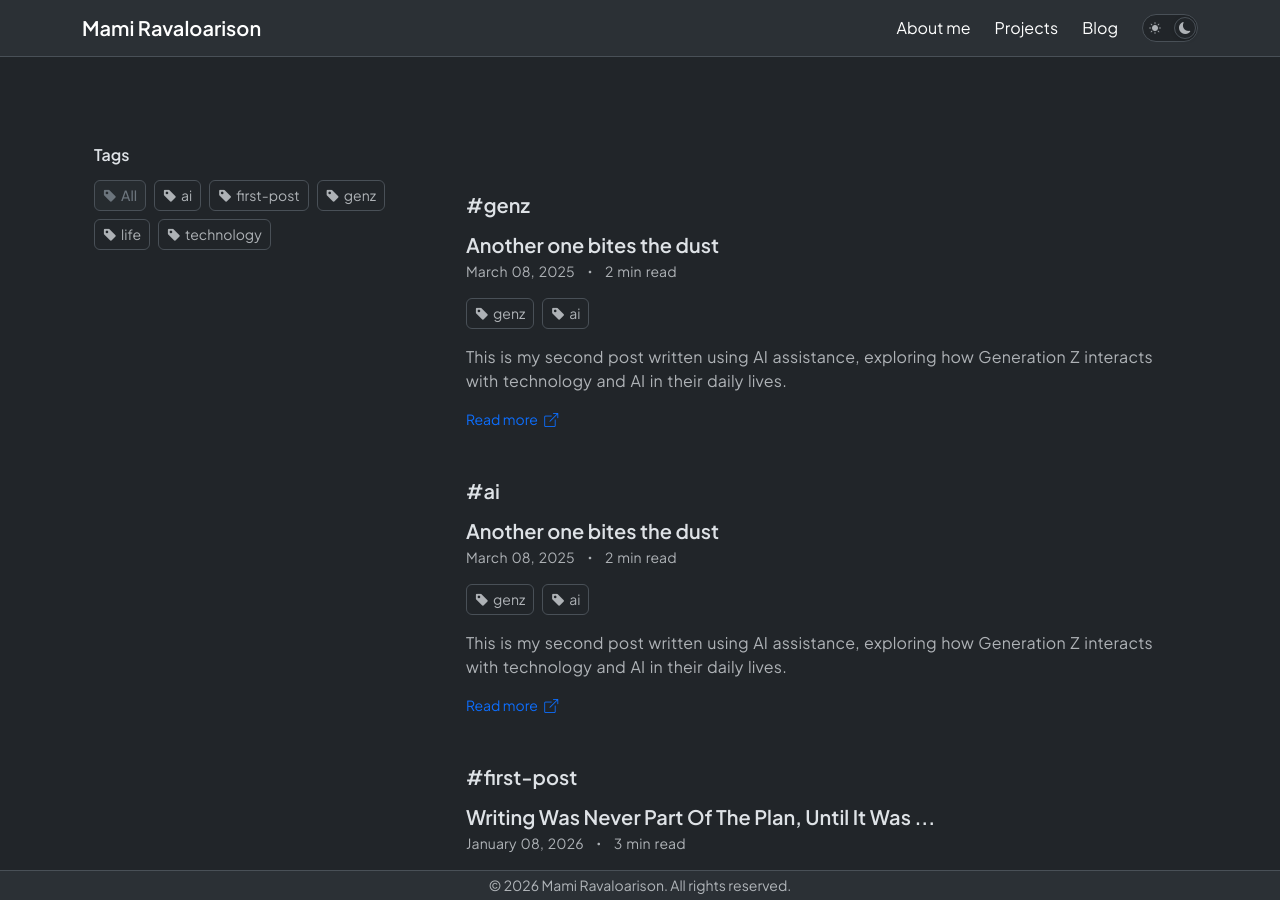
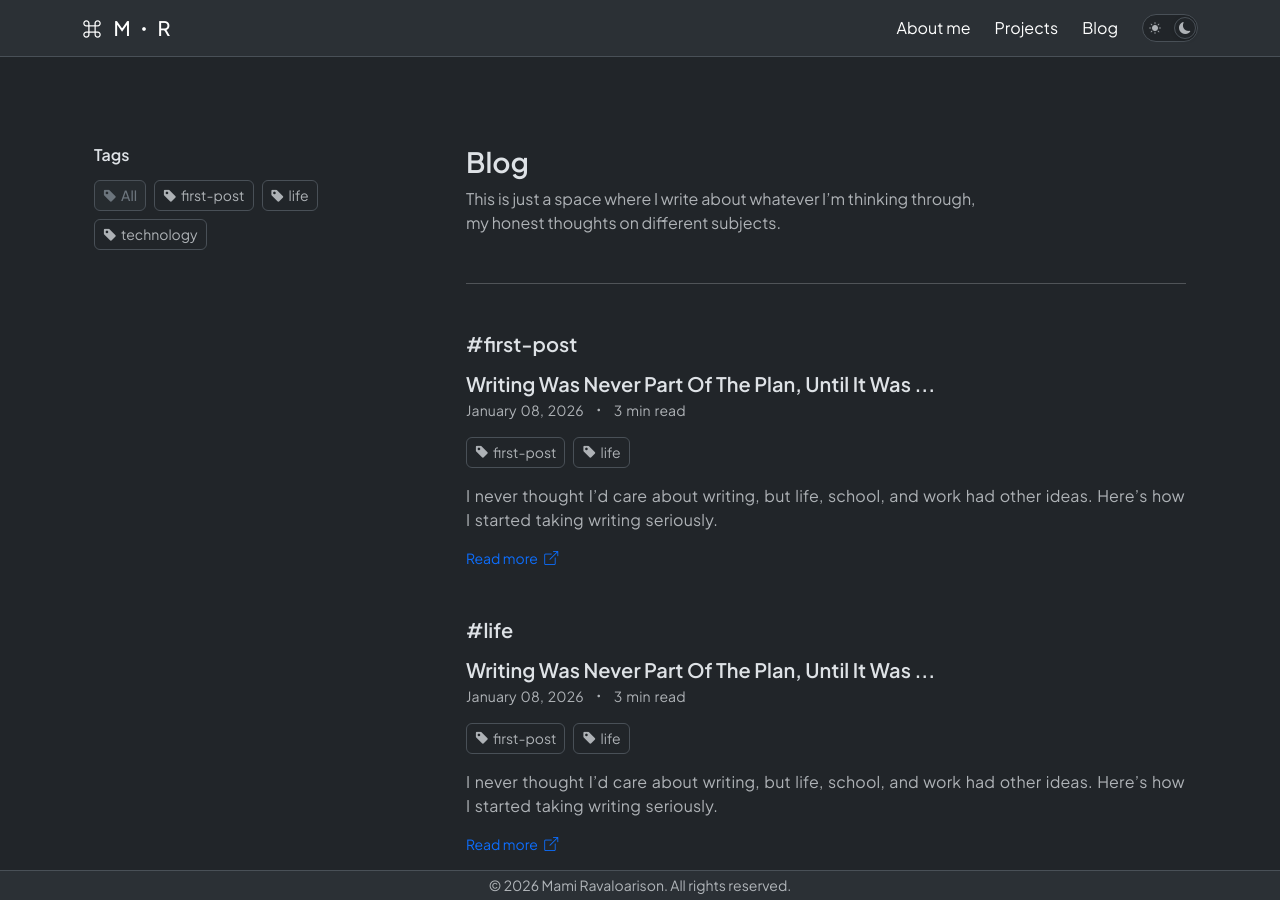
Before and after one commit to mravaloarison/portfolio, a Jekyll site: the page built from tag/index.html, in a window 1280 px wide and 900 px high. Built offline with Jekyll 4.4.1, drawn with Linux system fonts in a browser that asks for light colours.

Commit message:
logo changed + header for blog modified

```diff
--- /dev/null
+++ b/_includes/blog-header.html
@@ -0,0 +1,14 @@
+<header class="mb-5">
+
+    <h1 class="h3 fw-semibold mb-2">
+        Blog
+    </h1>
+
+    <p class="text-muted mb-0" style="max-width: 520px;">
+        This is just a space where I write about whatever I’m thinking through, my honest thoughts on
+        different subjects.
+    </p>
+
+</header>
+
+<hr class="my-4">
--- a/_includes/navigation.html
+++ b/_includes/navigation.html
@@ -1,9 +1,13 @@
 <nav class="navbar navbar-expand-lg sticky-top bg-body-tertiary border-bottom" data-pagefind-ignore>
     <div class="container-fluid container-lg">
 
-        <a class="navbar-brand fw-semibold" href="/">
-            {{ site.first_name }} {{ site.last_name }}
+        <a class="navbar-brand fw-medium" href="/">
+            <i class="bi bi-command me-2"></i>
+            <span class="">{{ site.first_name | slice: 0 | upcase }}</span>
+            <i class="bi bi-dot"></i>
+            <span>{{ site.last_name | slice: 0 | upcase }}</span>
         </a>
+
 
         <!-- Mobile Right Side -->
         <div class="d-flex align-items-center gap-4 d-lg-none">
--- a/_layouts/blog.html
+++ b/_layouts/blog.html
@@ -12,9 +12,11 @@
         </aside>
 
         <section class="col-12 col-md-8 col-lg-8">
+            {% include blog-header.html %}
 
-            <div class="d-md-none mb-4">
+            <div class="d-md-none my-5">
                 {% include blog-mobile-filter.html %}
+                <hr class="my-5">
             </div>
 
             {{ content }}
--- a/_posts/2025-03-08-genz.md
+++ /dev/null
@@ -1,21 +0,0 @@
----
-layout: post
-title: Another one bites the dust
-date: 2025-03-08
-description: This is my second post written using AI assistance, exploring how Generation Z interacts with technology and AI in their daily lives.
-tags: [genz, ai]
----
-
-In the ever-evolving landscape of technology, Generation Z stands out as a cohort that has grown up immersed in digital innovation. From smartphones to social media, and now AI, their interaction with technology is both profound and transformative.
-
-As a member of Generation Z, I have witnessed firsthand how technology has shaped our lives. We are the first generation to have access to the internet from a young age, and this has influenced everything from our communication styles to our learning methods. AI, in particular, has become an integral part of our daily routines, whether it's through virtual assistants, personalized recommendations, or even AI-generated content.
-
-One of the most significant ways AI has impacted Generation Z is through education. With the rise of AI-powered learning platforms, students can now access personalized learning experiences that cater to their individual needs. This has made education more accessible and engaging, allowing us to learn at our own pace and explore subjects that interest us.
-
-However, the integration of AI into our lives also raises important questions about privacy, ethics, and the future of work. As we continue to rely on AI for various tasks, it's crucial to consider the implications of this technology and how it will shape our society in the years to come.
-
-Despite these challenges, Generation Z remains optimistic about the potential of AI and technology to improve our lives. We are a generation that values innovation and creativity, and we see AI as a tool that can help us achieve our goals and solve complex problems.
-
-As we navigate this new era of technology, it's essential for us to stay informed and engaged with the developments in AI. By understanding its capabilities and limitations, we can harness its power responsibly and ensure that it serves the greater good.
-
-In conclusion, Generation Z's interaction with technology and AI is a defining characteristic of our generation. As we continue to embrace these advancements, we must also remain vigilant about the ethical considerations and societal impacts they bring. With the right approach, we can leverage AI to create a brighter future for ourselves and generations to come.
--- a/_sass/main.scss
+++ b/_sass/main.scss
@@ -69,10 +69,7 @@
   background-color: rgba(var(--bs-secondary-rgb), 0.05);
 }
 
-/* =========================
-   Theme Switch
-   ========================= */
-
+// Theme switch
 .theme-switch {
   width: 56px;
   height: 28px;
@@ -108,7 +105,6 @@
   box-shadow: 0 1px 4px rgba(0,0,0,0.15);
 }
 
-/* Dark mode position */
 [data-bs-theme="dark"] .switch-thumb {
   transform: translateX(28px);
 }
```
Also changed, not shown: 3 other files.
